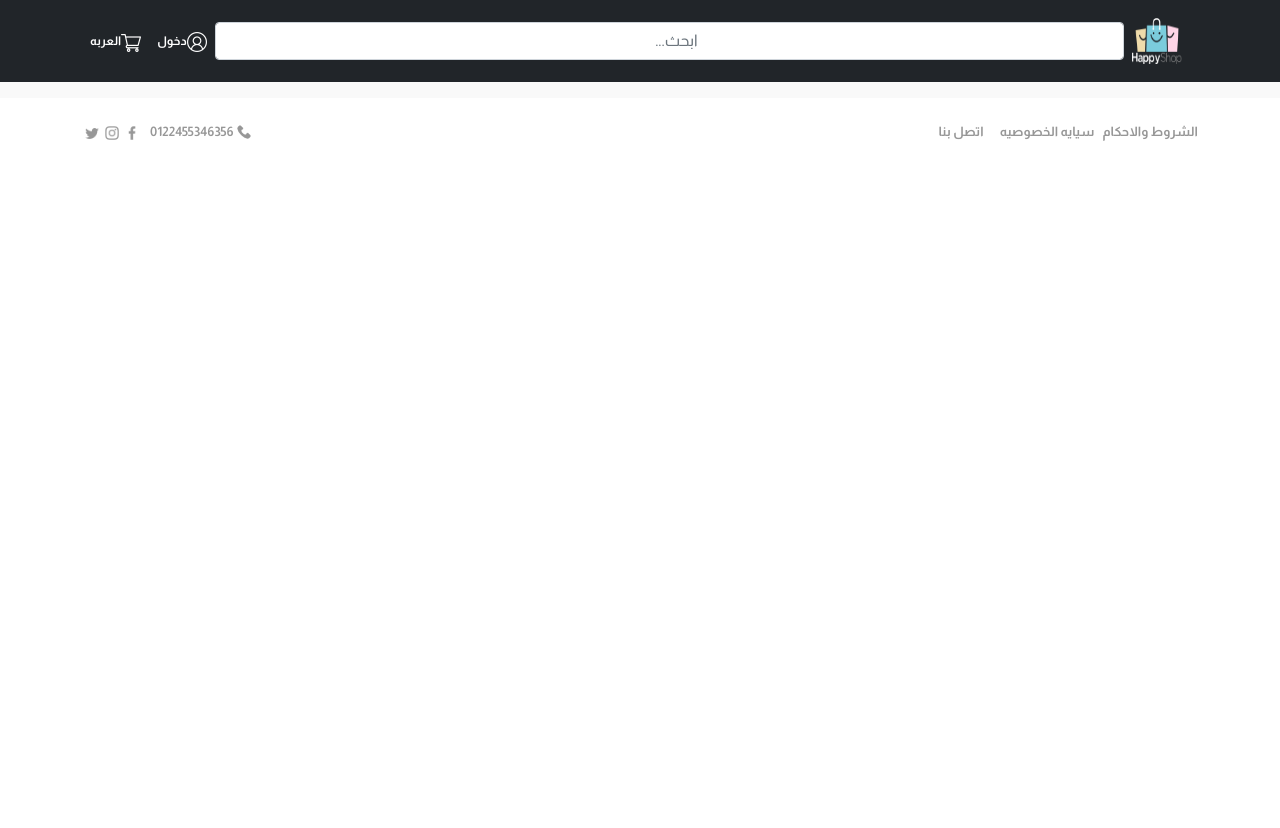
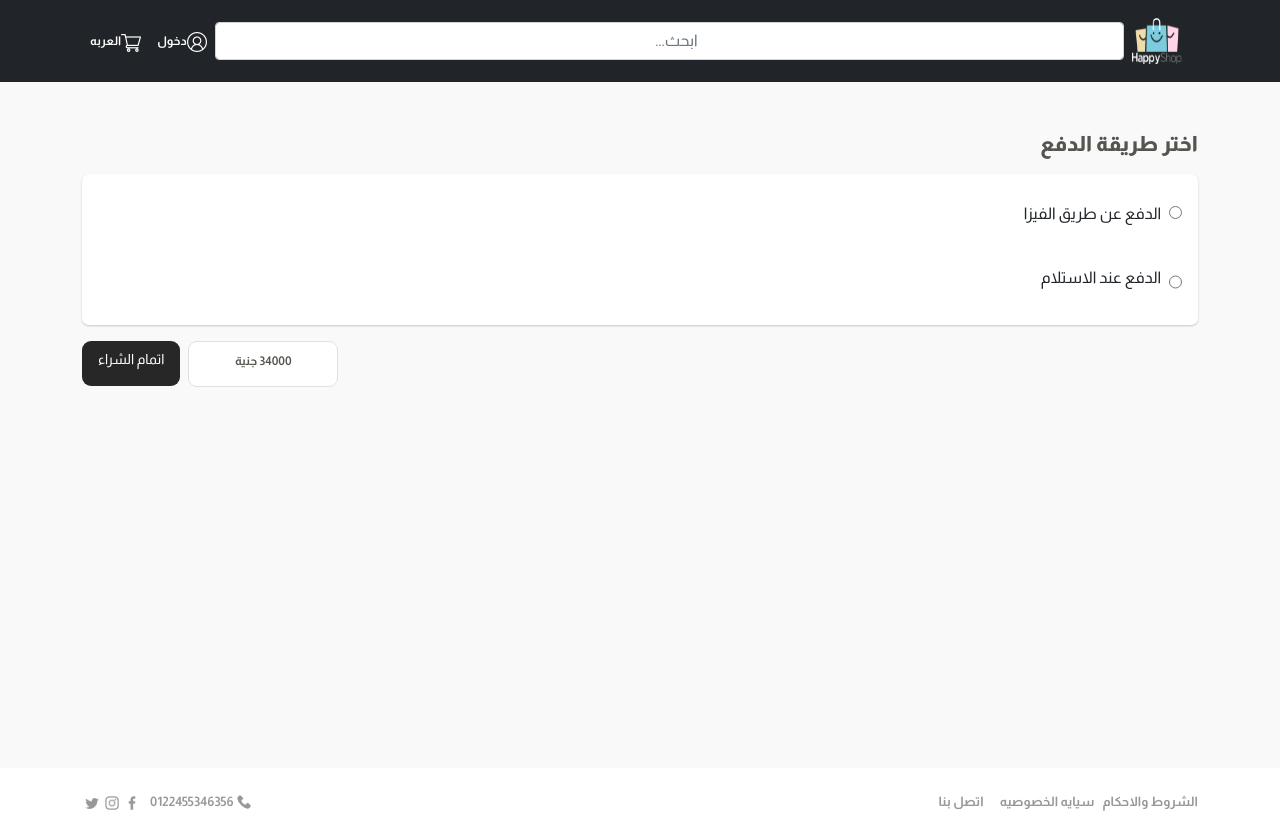
Before and after one commit to moamen2020/HappyShop-project, a React (Create React App) app: page /order/paymethoud in a window 1280 px wide. Before the commit the page ends 800 px from the top, so only its background shows below. Built offline with nearby package versions, Linux system fonts and the light colour scheme.

Commit message:
Payment Methoud Page

```diff
--- a/src/App.js
+++ b/src/App.js
@@ -10,6 +10,7 @@
 import ShopProductsPage from "./Pages/Products/ShopProductsPage";
 import ProductDetalisPage from "./Pages/Products/ProductDetalisPage";
 import CartPage from "./Pages/Cart/CartPage";
+import ChoosePayMethoudPage from "./Pages/Checkout/ChoosePayMethoudPage";
 
 function App() {
   return (
@@ -25,6 +26,7 @@
           <Route path="/products" element={<ShopProductsPage />} />
           <Route path="/products/:id" element={<ProductDetalisPage />} />
           <Route path="/cart" element={<CartPage />} />
+          <Route path="/order/paymethoud" element={<ChoosePayMethoudPage />} />
         </Routes>
       </BrowserRouter>
       <Footer />
--- /dev/null
+++ b/src/Components/Checkout/ChoosePayMethoud.js
@@ -0,0 +1,54 @@
+import React from "react";
+import { Col } from "react-bootstrap";
+import { Row } from "react-bootstrap";
+
+const ChoosePayMethoud = () => {
+  return (
+    <div>
+      <div className="admin-content-text pt-5">اختر طريقة الدفع</div>
+      <div className="user-address-card my-3 px-3">
+        <Row className="d-flex justify-content-between ">
+          <Col xs="12" className="my-4">
+            <input
+              name="group"
+              id="group1"
+              type="radio"
+              value="الدفع عن طريق الفيزا"
+              className="mt-2"
+            />
+            <label className="mx-2" for="group1">
+              الدفع عن طريق الفيزا
+            </label>
+          </Col>
+        </Row>
+
+        <Row className="mt-3">
+          <Col xs="12" className="d-flex">
+            <input
+              name="group"
+              id="group1"
+              type="radio"
+              value="الدفع عند الاستلام"
+              className="mt-2"
+            />
+            <label className="mx-2" for="group1">
+              الدفع عند الاستلام
+            </label>
+          </Col>
+        </Row>
+      </div>
+
+      <Row>
+        <Col xs="12" className="d-flex justify-content-end">
+          <div className="product-price d-inline   border">34000 جنية</div>
+          <div className="product-cart-add px-3 pt-2 d-inline me-2">
+            {" "}
+            اتمام الشراء
+          </div>
+        </Col>
+      </Row>
+    </div>
+  );
+};
+
+export default ChoosePayMethoud;
--- /dev/null
+++ b/src/Pages/Checkout/ChoosePayMethoudPage.js
@@ -0,0 +1,13 @@
+import React from "react";
+import { Container } from "react-bootstrap";
+import ChoosePayMethoud from "../../Components/Checkout/ChoosePayMethoud";
+
+const ChoosePayMethoudPage = () => {
+  return (
+    <Container style={{ minHeight: "670px" }}>
+      <ChoosePayMethoud />
+    </Container>
+  );
+};
+
+export default ChoosePayMethoudPage;
```
